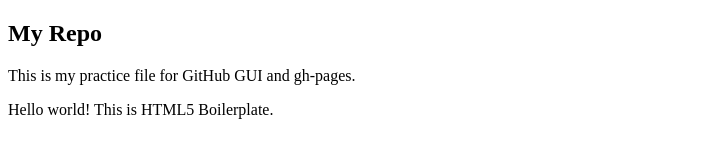
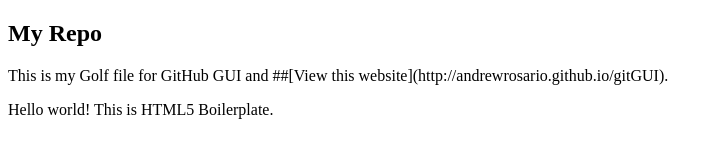
Before and after one commit to andrewrosario/gitgui, a plain HTML site: page index.html in a window 1280 px wide. Shown: the whole page, without its empty margins (0-719 px from the left). Drawn offline with nearby package versions, Linux system fonts and the light colour scheme.

Commit message:
Changed Link

```diff
--- a/index.html
+++ b/index.html
@@ -16,9 +16,10 @@
         <!--[if lt IE 7]>
             <p class="browsehappy">You are using an <strong>outdated</strong> browser. Please <a href="http://browsehappy.com/">upgrade your browser</a> to improve your experience.</p>
         <![endif]-->
+
         <div>
     		<h2>My Repo</h2>
-    		<p>This is my practice file for GitHub GUI and gh-pages.</p>
+    		<p>This is my Golf file for GitHub GUI and ##[View this website](http://andrewrosario.github.io/gitGUI).</p>
 		</div>
         <!-- Add your site or application content here -->
         <p>Hello world! This is HTML5 Boilerplate.</p>
```
